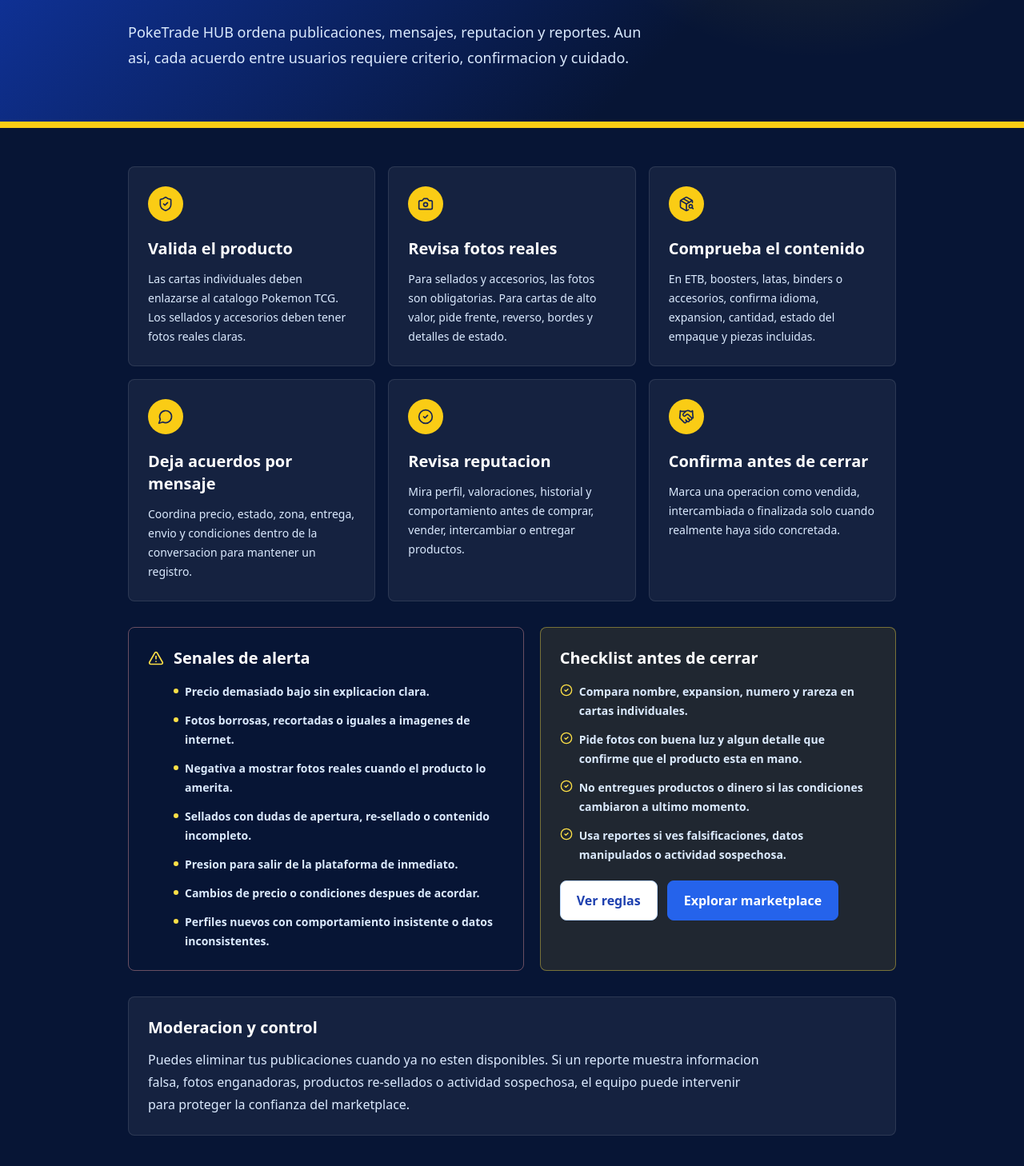
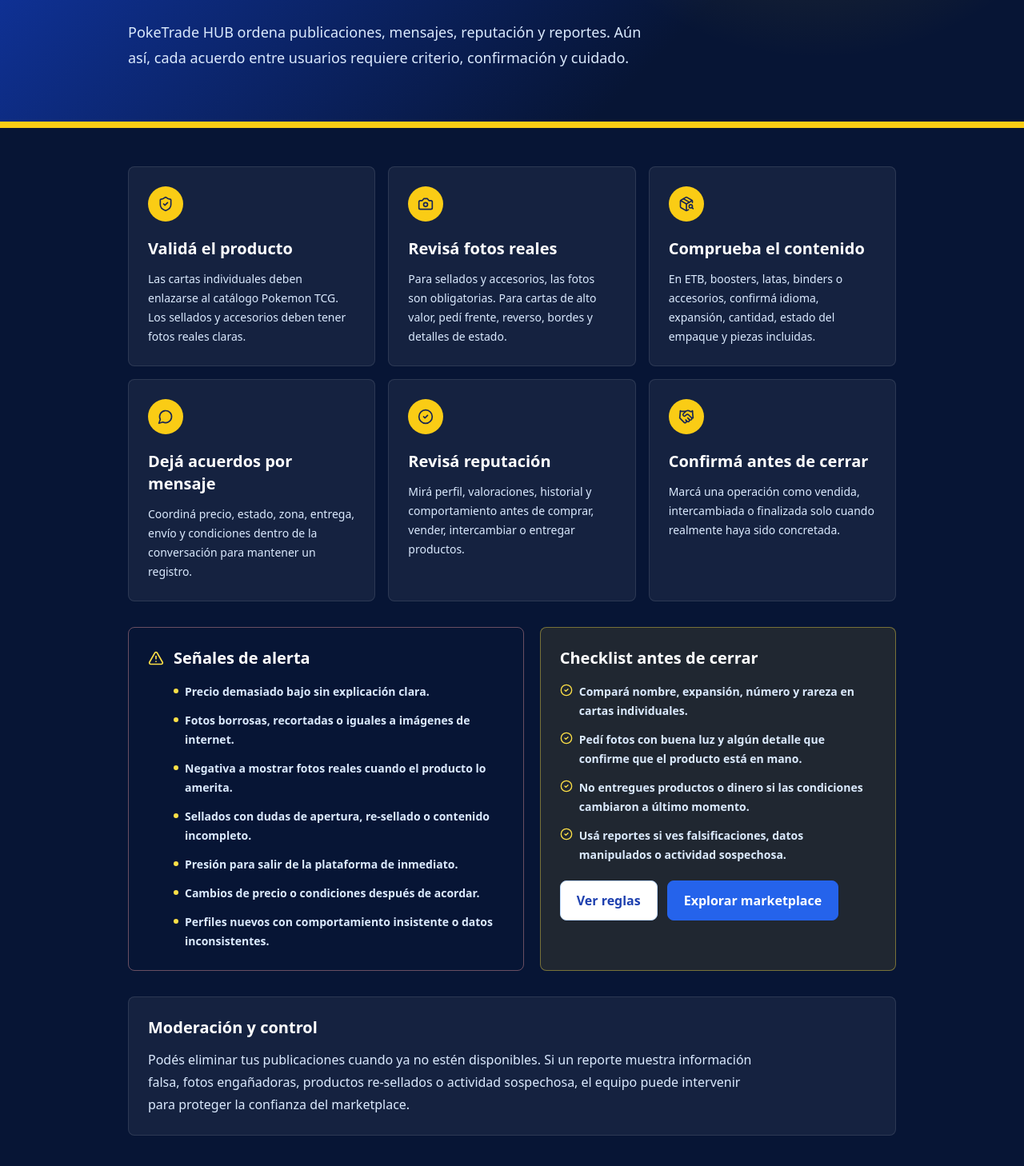
Before and after one commit to ViralFrame2026/PokeTrade-HUB, a Next.js app: page /safety in a window 1280 px wide. Shown: the part 362-1820 px from the top of the page at 80% size. Built offline with nearby package versions, Linux system fonts and the light colour scheme; no server answers.

Commit message:
Polish Spanish launch content

```diff
--- a/app/raffles/page.tsx
+++ b/app/raffles/page.tsx
@@ -14,7 +14,7 @@ export const metadata = {
     "Sorteos gratuitos y moderados de cartas y productos Pokemon TCG creados por la comunidad de PokeTrade HUB.",
   openGraph: {
     description:
-      "Participa en sorteos gratuitos de cartas y productos Pokemon TCG revisados por moderacion.",
+      "Participa en sorteos gratuitos de cartas y productos Pokemon TCG revisados por moderación.",
     images: [
       {
         alt: "Sorteos Pokemon TCG en PokeTrade HUB",
@@ -31,7 +31,7 @@ export const metadata = {
   twitter: {
     card: "summary_large_image",
     description:
-      "Participa en sorteos gratuitos de cartas y productos Pokemon TCG revisados por moderacion.",
+      "Participa en sorteos gratuitos de cartas y productos Pokemon TCG revisados por moderación.",
     images: ["/assets/pokemon-card-banner.webp"],
     title: "Sorteos Pokemon TCG"
   }
--- a/app/rules/page.tsx
+++ b/app/rules/page.tsx
@@ -13,7 +13,7 @@ import { ButtonLink } from "@/components/ui/button-link";
 export const metadata = {
   title: "Reglas de comunidad",
   description:
-    "Reglas basicas para publicar, intercambiar, vender y crear sorteos en PokeTrade HUB."
+    "Reglas básicas para publicar, intercambiar, vender y crear sorteos en PokeTrade HUB."
 };
 
 const rules = [
@@ -25,42 +25,42 @@ const rules = [
   {
     icon: BadgeCheck,
     title: "Cartas verificadas",
-    copy: "Las cartas individuales deben seleccionarse desde el catalogo oficial. No se permiten cartas inventadas, proxies, falsificaciones ni datos alterados."
+    copy: "Las cartas individuales deben seleccionarse desde el catálogo oficial. No se permiten cartas inventadas, proxies, falsificaciones ni datos alterados."
   },
   {
     icon: Camera,
     title: "Fotos reales obligatorias",
-    copy: "Los sellados y accesorios deben incluir fotos reales tomadas por el vendedor. No se aceptan imagenes de internet como unica referencia."
+    copy: "Los sellados y accesorios deben incluir fotos reales tomadas por el vendedor. No se aceptan imágenes de internet como única referencia."
   },
   {
     icon: PackageCheck,
-    title: "Descripcion completa",
-    copy: "Cada publicacion debe aclarar estado, contenido, defectos visibles, precio, ubicacion, entrega y condiciones de venta o intercambio."
+    title: "Descripción completa",
+    copy: "Cada publicación debe aclarar estado, contenido, defectos visibles, precio, ubicación, entrega y condiciones de venta o intercambio."
   },
   {
     icon: Gift,
     title: "Sorteos transparentes",
-    copy: "Los sorteos deben informar premio, fecha de cierre, condiciones y forma de seleccion del ganador."
+    copy: "Los sorteos deben informar premio, fecha de cierre, condiciones y forma de selección del ganador."
   },
   {
     icon: ShieldCheck,
-    title: "Moderacion activa",
+    title: "Moderación activa",
     copy: "El equipo puede aprobar, rechazar, pausar o eliminar contenido que ponga en riesgo a la comunidad."
   },
   {
     icon: Trash2,
-    title: "Eliminacion libre",
+    title: "Eliminación libre",
     copy: "Cada usuario puede eliminar sus publicaciones y sorteos cuando ya no quiera vender, intercambiar, regalar o mostrar un producto."
   },
   {
     icon: Ban,
-    title: "Sin enganos",
-    copy: "No se permite simular stock, ocultar danos importantes, vender productos re-sellados como nuevos, usar fotos robadas ni presionar por acuerdos inseguros."
+    title: "Sin engaños",
+    copy: "No se permite simular stock, ocultar daños importantes, vender productos re-sellados como nuevos, usar fotos robadas ni presionar por acuerdos inseguros."
   }
 ];
 
 const allowedProducts = [
-  "Cartas individuales oficiales enlazadas al catalogo Pokemon TCG.",
+  "Cartas individuales oficiales enlazadas al catálogo Pokemon TCG.",
   "Productos sellados oficiales: ETB, booster box, booster packs, latas, colecciones, bundles y similares.",
   "Accesorios TCG: binders, sleeves, deck boxes, playmats, toploaders, cajas y organizadores.",
   "Sorteos de productos Pokemon TCG con premio, cierre y condiciones claras."
@@ -69,11 +69,11 @@ const allowedProducts = [
 const requiredByType = [
   {
     title: "Carta individual",
-    copy: "Seleccion obligatoria desde la API oficial. Las fotos reales ayudan a vender mejor, pero pueden ser opcionales."
+    copy: "Selección obligatoria desde la API oficial. Las fotos reales ayudan a vender mejor, pero pueden ser opcionales."
   },
   {
     title: "Sellado",
-    copy: "Fotos reales obligatorias, estado del empaque, idioma, expansion, contenido incluido y cualquier golpe, apertura o detalle visible."
+    copy: "Fotos reales obligatorias, estado del empaque, idioma, expansión, contenido incluido y cualquier golpe, apertura o detalle visible."
   },
   {
     title: "Accesorio",
@@ -82,9 +82,9 @@ const requiredByType = [
 ];
 
 const consequences = [
-  "Correccion o rechazo de publicaciones.",
+  "Corrección o rechazo de publicaciones.",
   "Pausa temporal de contenido reportado.",
-  "Eliminacion de publicaciones, sorteos o reportes falsos.",
+  "Eliminación de publicaciones, sorteos o reportes falsos.",
   "Retiro de permisos especiales si una cuenta administradora abusa de sus funciones."
 ];
 
@@ -101,7 +101,7 @@ export default function RulesPage() {
           </p>
           <h1 className="mt-3 text-4xl font-black sm:text-6xl">Reglas de PokeTrade HUB</h1>
           <p className="mt-5 max-w-2xl text-lg leading-8 text-blue-100">
-            Reglas simples para mantener el marketplace verificable, util y seguro para
+            Reglas simples para mantener el marketplace verificable, útil y seguro para
             coleccionistas, compradores, vendedores y moderadores.
           </p>
         </div>
--- a/app/safety/page.tsx
+++ b/app/safety/page.tsx
@@ -12,57 +12,57 @@ import { ButtonLink } from "@/components/ui/button-link";
 export const metadata = {
   title: "Seguridad",
   description:
-    "Buenas practicas para comprar, vender e intercambiar cartas, sellados y accesorios Pokemon TCG en PokeTrade HUB."
+    "Buenas prácticas para comprar, vender e intercambiar cartas, sellados y accesorios Pokemon TCG en PokeTrade HUB."
 };
 
 const safeSteps = [
   {
     icon: ShieldCheck,
-    title: "Valida el producto",
-    copy: "Las cartas individuales deben enlazarse al catalogo Pokemon TCG. Los sellados y accesorios deben tener fotos reales claras."
+    title: "Validá el producto",
+    copy: "Las cartas individuales deben enlazarse al catálogo Pokemon TCG. Los sellados y accesorios deben tener fotos reales claras."
   },
   {
     icon: Camera,
-    title: "Revisa fotos reales",
-    copy: "Para sellados y accesorios, las fotos son obligatorias. Para cartas de alto valor, pide frente, reverso, bordes y detalles de estado."
+    title: "Revisá fotos reales",
+    copy: "Para sellados y accesorios, las fotos son obligatorias. Para cartas de alto valor, pedí frente, reverso, bordes y detalles de estado."
   },
   {
     icon: PackageSearch,
     title: "Comprueba el contenido",
-    copy: "En ETB, boosters, latas, binders o accesorios, confirma idioma, expansion, cantidad, estado del empaque y piezas incluidas."
+    copy: "En ETB, boosters, latas, binders o accesorios, confirmá idioma, expansión, cantidad, estado del empaque y piezas incluidas."
   },
   {
     icon: MessageCircle,
-    title: "Deja acuerdos por mensaje",
-    copy: "Coordina precio, estado, zona, entrega, envio y condiciones dentro de la conversacion para mantener un registro."
+    title: "Dejá acuerdos por mensaje",
+    copy: "Coordiná precio, estado, zona, entrega, envío y condiciones dentro de la conversación para mantener un registro."
   },
   {
     icon: CheckCircle2,
-    title: "Revisa reputacion",
-    copy: "Mira perfil, valoraciones, historial y comportamiento antes de comprar, vender, intercambiar o entregar productos."
+    title: "Revisá reputación",
+    copy: "Mirá perfil, valoraciones, historial y comportamiento antes de comprar, vender, intercambiar o entregar productos."
   },
   {
     icon: Handshake,
-    title: "Confirma antes de cerrar",
-    copy: "Marca una operacion como vendida, intercambiada o finalizada solo cuando realmente haya sido concretada."
+    title: "Confirmá antes de cerrar",
+    copy: "Marcá una operación como vendida, intercambiada o finalizada solo cuando realmente haya sido concretada."
   }
 ];
 
 const redFlags = [
-  "Precio demasiado bajo sin explicacion clara.",
-  "Fotos borrosas, recortadas o iguales a imagenes de internet.",
+  "Precio demasiado bajo sin explicación clara.",
+  "Fotos borrosas, recortadas o iguales a imágenes de internet.",
   "Negativa a mostrar fotos reales cuando el producto lo amerita.",
   "Sellados con dudas de apertura, re-sellado o contenido incompleto.",
-  "Presion para salir de la plataforma de inmediato.",
-  "Cambios de precio o condiciones despues de acordar.",
+  "Presión para salir de la plataforma de inmediato.",
+  "Cambios de precio o condiciones después de acordar.",
   "Perfiles nuevos con comportamiento insistente o datos inconsistentes."
 ];
 
 const checklist = [
-  "Compara nombre, expansion, numero y rareza en cartas individuales.",
-  "Pide fotos con buena luz y algun detalle que confirme que el producto esta en mano.",
-  "No entregues productos o dinero si las condiciones cambiaron a ultimo momento.",
-  "Usa reportes si ves falsificaciones, datos manipulados o actividad sospechosa."
+  "Compará nombre, expansión, número y rareza en cartas individuales.",
+  "Pedí fotos con buena luz y algún detalle que confirme que el producto está en mano.",
+  "No entregues productos o dinero si las condiciones cambiaron a último momento.",
+  "Usá reportes si ves falsificaciones, datos manipulados o actividad sospechosa."
 ];
 
 export default function SafetyPage() {
@@ -80,8 +80,8 @@ export default function SafetyPage() {
             Seguridad para operar con productos Pokemon TCG
           </h1>
           <p className="mt-5 max-w-2xl text-lg leading-8 text-blue-100">
-            PokeTrade HUB ordena publicaciones, mensajes, reputacion y reportes. Aun asi,
-            cada acuerdo entre usuarios requiere criterio, confirmacion y cuidado.
+            PokeTrade HUB ordena publicaciones, mensajes, reputación y reportes. Aún así,
+            cada acuerdo entre usuarios requiere criterio, confirmación y cuidado.
           </p>
         </div>
       </section>
@@ -104,7 +104,7 @@ export default function SafetyPage() {
             <div className="flex items-start gap-3">
               <AlertTriangle className="mt-1 h-5 w-5 shrink-0 text-yellow-300" />
               <div>
-                <h2 className="text-xl font-black">Senales de alerta</h2>
+                <h2 className="text-xl font-black">Señales de alerta</h2>
                 <ul className="mt-4 space-y-3 text-sm font-semibold leading-6 text-blue-100">
                   {redFlags.map((flag) => (
                     <li className="flex gap-2" key={flag}>
@@ -139,10 +139,10 @@ export default function SafetyPage() {
         </div>
 
         <div className="mt-8 rounded-lg border border-white/10 bg-white/[0.06] p-6">
-          <h2 className="text-xl font-black">Moderacion y control</h2>
+          <h2 className="text-xl font-black">Moderación y control</h2>
           <p className="mt-3 max-w-3xl leading-7 text-blue-100">
-            Puedes eliminar tus publicaciones cuando ya no esten disponibles. Si un reporte
-            muestra informacion falsa, fotos enganadoras, productos re-sellados o actividad
+            Podés eliminar tus publicaciones cuando ya no estén disponibles. Si un reporte
+            muestra información falsa, fotos engañadoras, productos re-sellados o actividad
             sospechosa, el equipo puede intervenir para proteger la confianza del marketplace.
           </p>
         </div>
```
Also changed, not shown: app/page.tsx (+13 -13 lines), components/listing-status-control.tsx (+6 -6 lines), components/publish-form.tsx (+6 -6 lines).
